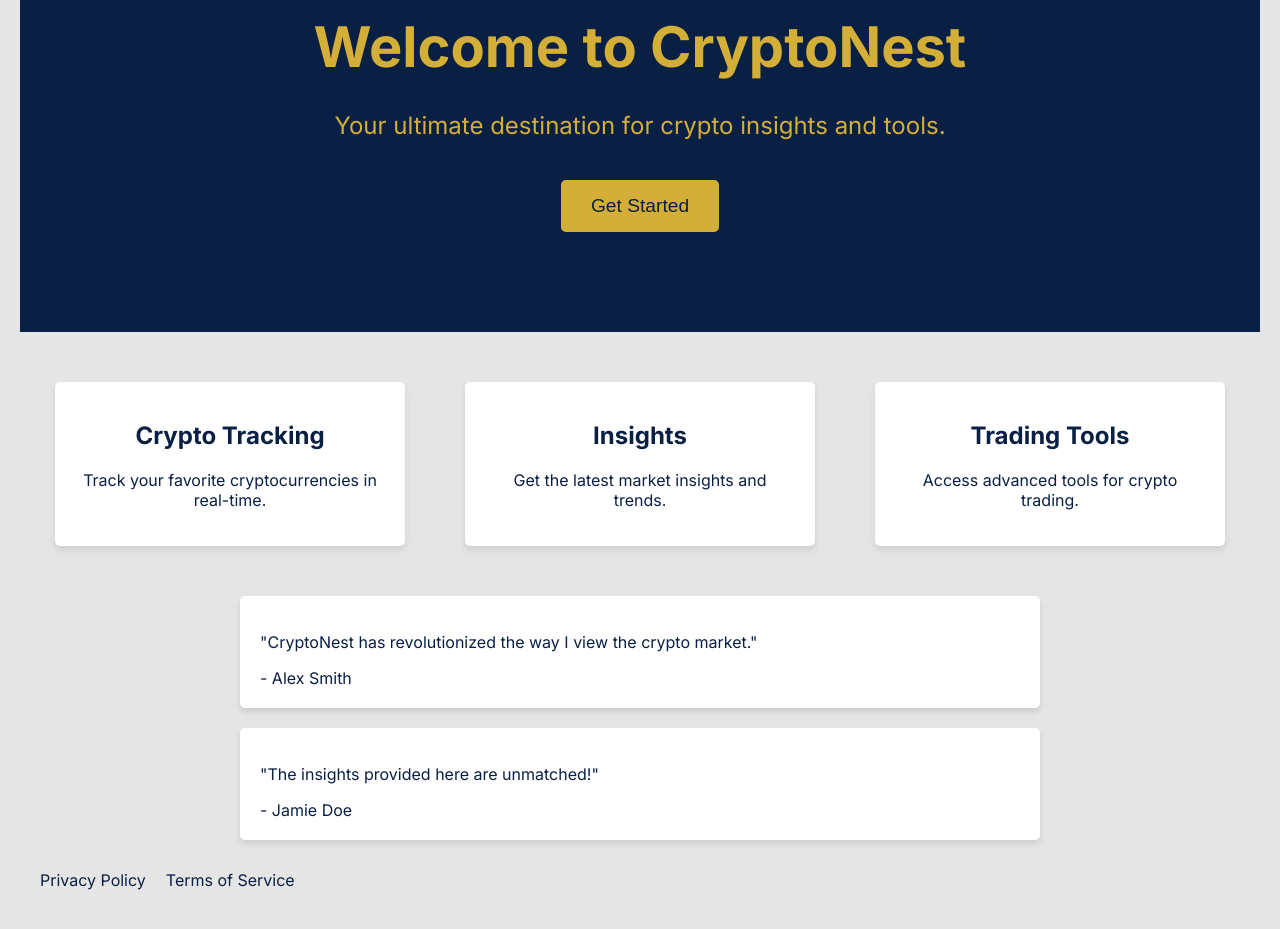
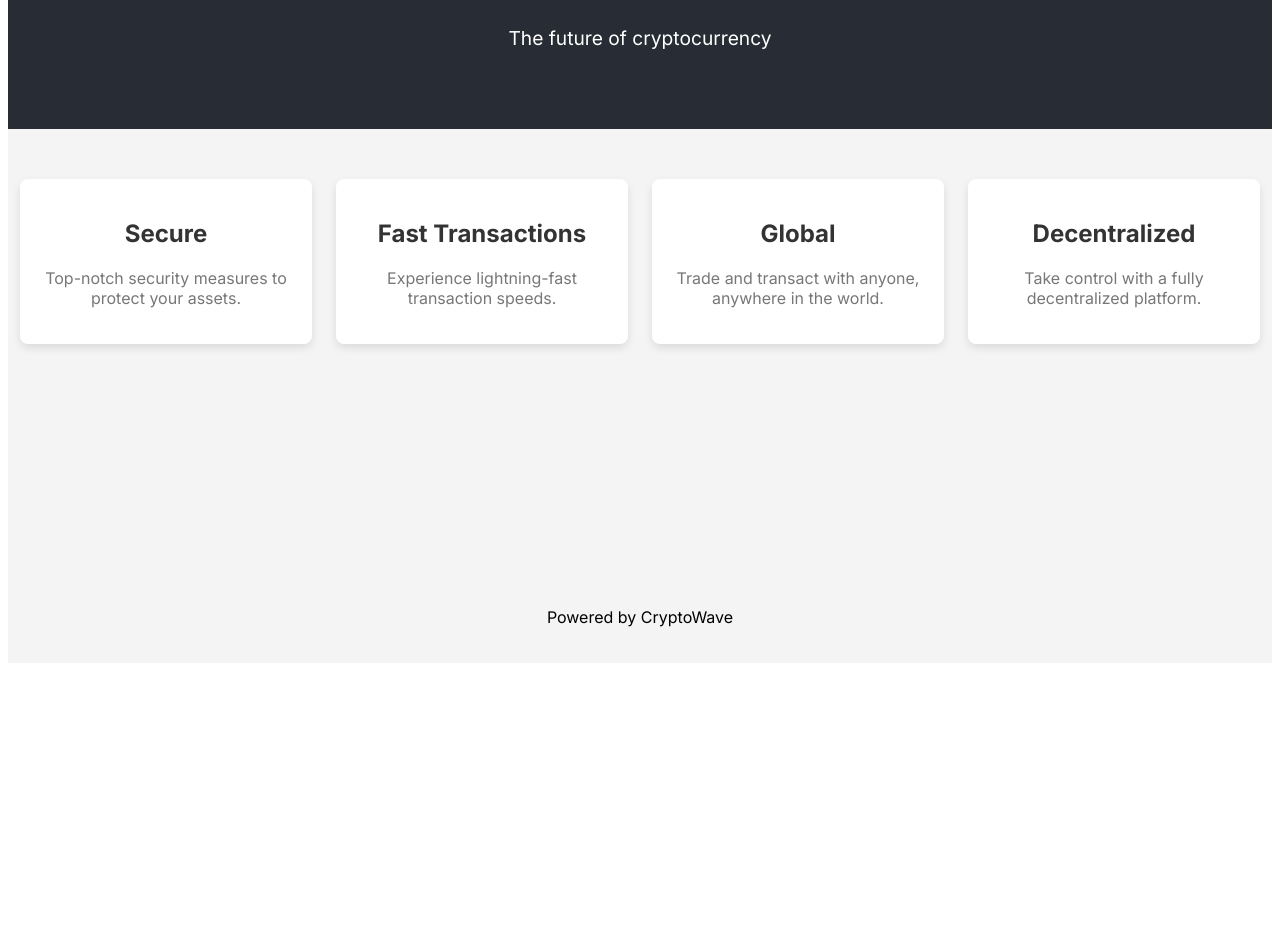
Before and after one commit to PeterdQuinn/my-crypto-land, a Next.js app: page / in a window 1280 px wide. Shown: the part 145-1074 px from the top of the page. After the commit the page ends 816 px from the top, so only its background shows below. Built offline with nearby package versions, Linux system fonts and the light colour scheme.

Commit message:
Landing page

```diff
--- a/app/globals.css
+++ b/app/globals.css
@@ -1,6 +1,6 @@
-/* styles/global.css */
+
+
 body {
-  font-family: 'Arial', sans-serif;
-  margin: 0;
-  padding: 0;
+  background-color: var(--background-color);
+  color: var(--primary-text-color);
 }
--- a/app/page.js
+++ b/app/page.js
@@ -1,71 +1,36 @@
-import Image from 'next/image';
+import React from 'react';
 import styles from './page.module.css';
 
 export default function Page() {
   return (
     <div className={styles.container}>
-      <HeroSection />
-      <FeaturesSection />
-      <TestimonialsSection />
-      <Footer />
+      <header className={styles.header}>
+        <h1>CryptoWave</h1>
+        <p>The future of cryptocurrency</p>
+      </header>
+      <main className={styles.mainContent}>
+        <section className={styles.features}>
+          <div className={styles.featureCard}>
+            <h2>Secure</h2>
+            <p>Top-notch security measures to protect your assets.</p>
+          </div>
+          <div className={styles.featureCard}>
+            <h2>Fast Transactions</h2>
+            <p>Experience lightning-fast transaction speeds.</p>
+          </div>
+          <div className={styles.featureCard}>
+            <h2>Global</h2>
+            <p>Trade and transact with anyone, anywhere in the world.</p>
+          </div>
+          <div className={styles.featureCard}>
+            <h2>Decentralized</h2>
+            <p>Take control with a fully decentralized platform.</p>
+          </div>
+        </section>
+      </main>
+      <footer className={styles.footer}>
+        <p>Powered by CryptoWave</p>
+      </footer>
     </div>
   );
 }
-
-function HeroSection() {
-  return (
-    <div className={styles.hero}>
-      <h1>Welcome to CryptoNest</h1>
-      <p>Your ultimate destination for crypto insights and tools.</p>
-      <button className={styles.cta}>Get Started</button>
-    </div>
-  );
-}
-
-function FeaturesSection() {
-  return (
-    <div className={styles.features}>
-      <div className={styles.feature}>
-        <h2>Crypto Tracking</h2>
-        <p>Track your favorite cryptocurrencies in real-time.</p>
-      </div>
-      <div className={styles.feature}>
-        <h2>Insights</h2>
-        <p>Get the latest market insights and trends.</p>
-      </div>
-      <div className={styles.feature}>
-        <h2>Trading Tools</h2>
-        <p>Access advanced tools for crypto trading.</p>
-      </div>
-    </div>
-  );
-}
-
-function TestimonialsSection() {
-  return (
-    <div className={styles.testimonials}>
-      <div className={styles.testimonial}>
-        <p>"CryptoNest has revolutionized the way I view the crypto market."</p>
-        <span>- Alex Smith</span>
-      </div>
-      <div className={styles.testimonial}>
-        <p>"The insights provided here are unmatched!"</p>
-        <span>- Jamie Doe</span>
-      </div>
-    </div>
-  );
-}
-
-function Footer() {
-  return (
-    <div className={styles.footer}>
-      <div className={styles.links}>
-        <a href="#">Privacy Policy</a>
-        <a href="#">Terms of Service</a>
-      </div>
-      <div className={styles.socials}>
-        {/* Add social media icons and links here */}
-      </div>
-    </div>
-  );
-}
--- a/app/page.module.css
+++ b/app/page.module.css
@@ -1,108 +1,87 @@
-/* Global Styles */
 .container {
   font-family: 'Inter', sans-serif;
-  background-color: #E5E5E5;
-  color: #0A1F44;
-  padding: 20px;
+  min-height: 100vh;
   display: flex;
   flex-direction: column;
   align-items: center;
+  justify-content: center;
+  background-color: #f4f4f4;
 }
 
-/* Hero Section */
-.hero {
-  background-color: #0A1F44;
-  color: #D4AF37;
-  padding: 100px 0; /* Increased vertical padding */
+.header {
+  background-color: #282c34;
+  padding: 60px 0;
   text-align: center;
-  width: 100%; /* Ensures it spans the full width */
+  width: 100%;
 }
 
-.hero h1 {
-  font-size: 3.5rem; /* Increased font size for the title */
-  margin-bottom: 30px;
+.header h1 {
+  color: #61dafb;
+  font-size: 2.5rem;
 }
 
-.hero p {
-  font-size: 1.5rem; /* Increased font size for the subtitle */
-  margin-bottom: 40px;
+.header p {
+  color: white;
+  font-size: 1.2rem;
 }
 
-.hero .cta {
-  background-color: #D4AF37;
-  color: #0A1F44;
-  padding: 15px 30px; /* Increased padding for the button */
-  border: none;
-  border-radius: 5px;
-  cursor: pointer;
-  transition: background-color 0.3s ease;
-  font-size: 1.2rem; /* Increased font size for the button */
+.mainContent {
+  flex: 1;
+  display: flex;
+  flex-direction: column;
+  align-items: center;
+  width: 100%;
 }
 
-.hero .cta:hover {
-  background-color: #b8962f;
+.features {
+  display: flex;
+  justify-content: space-around;
+  padding: 50px 0;
+  width: 100%;
 }
 
-
-/* Features Section */
-.features {
-  display: flex;
-  justify-content: space-between;
-  width: 100%;
-  max-width: 1200px;
-  margin: 50px 0;
-  gap: 30px; /* This will add spacing between each feature box */
+.featureCard {
+  text-align: center;
+  width: 20%;
+  box-shadow: 0 4px 8px rgba(0, 0, 0, 0.1);
+  padding: 20px;
+  background-color: white;
+  border-radius: 8px;
 }
 
-.feature {
-  flex: 1;
-  padding: 20px;
-  background-color: #fff;
-  border-radius: 5px;
-  box-shadow: 0 4px 6px rgba(0, 0, 0, 0.1);
-  text-align: center;
-  margin: 0 15px; /* Additional margin for separation */
+.featureCard h2 {
+  color: #333;
 }
 
-.feature h2 {
-  font-size: 1.5rem;
-  margin-bottom: 20px;
+.featureCard p {
+  color: #777;
 }
 
-
-/* Testimonials Section */
-.testimonials {
+.footer {
+  padding: 20px 0;
+  text-align: center;
   width: 100%;
-  max-width: 800px;
-  display: flex;
-  flex-direction: column;
-  gap: 20px;
 }
 
-.testimonial {
-  background-color: #fff;
-  padding: 20px;
-  border-radius: 5px;
-  box-shadow: 0 4px 6px rgba(0, 0, 0, 0.1);
+/* Custom cursor styles */
+.custom-cursor {
+  width: 20px;
+  height: 20px;
+  border: 2px solid #61dafb;
+  border-radius: 50%;
+  position: absolute;
+  transform: translate(-50%, -50%);
+  pointer-events: none;
+  z-index: 9999;
 }
 
-/* Footer */
-.footer {
-  width: 100%;
-  max-width: 1200px;
-  display: flex;
-  justify-content: space-between;
-  align-items: center;
-  padding: 30px 0;
+/* Dark and Light theme styles */
+.theme-light {
+  background-color: #f4f4f4;
+  color: #333;
 }
 
-.links a {
-  margin-right: 20px;
-  color: #0A1F44;
-  text-decoration: none;
-  transition: color 0.3s ease;
+.theme-dark {
+  background-color: #333;
+  color: #f4f4f4;
 }
-
-.links a:hover {
-  color: #D4AF37;
-}
```
Also changed, not shown: public/1.jpeg (added).
